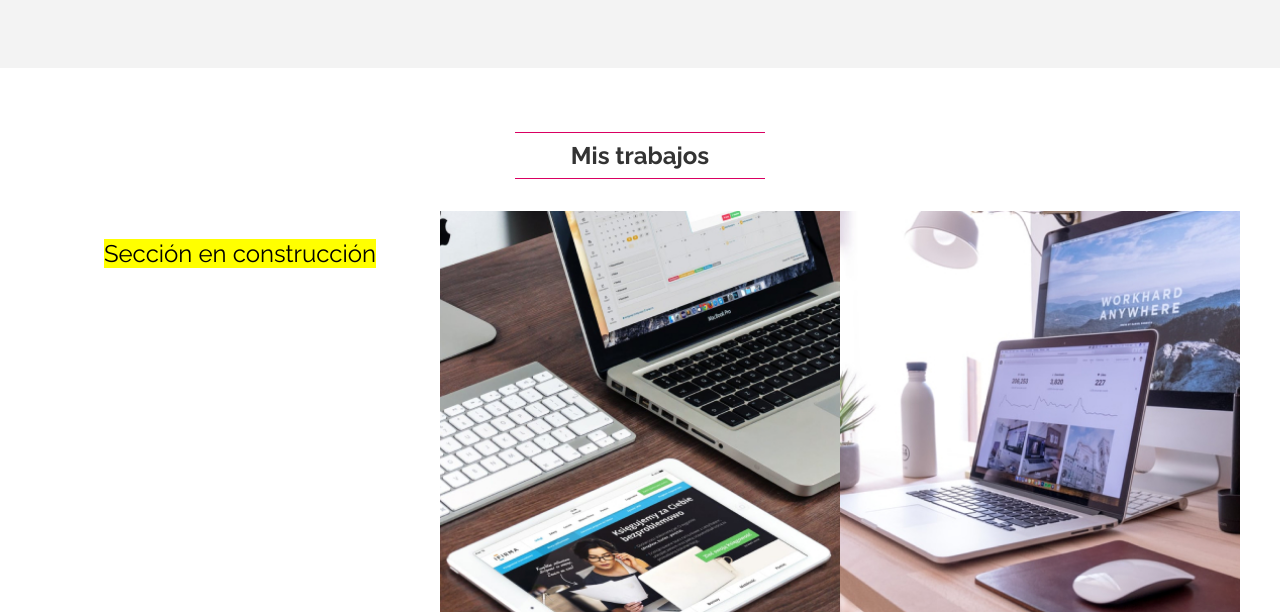
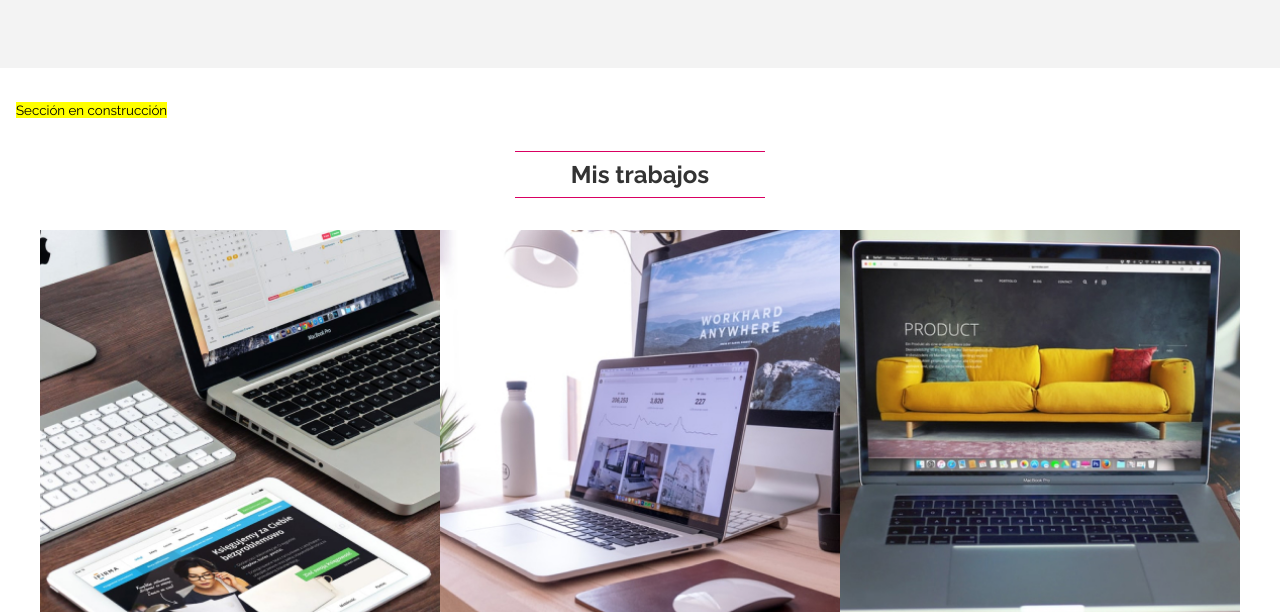
Before and after one commit to OscarTom/oscartom.github.io, a plain HTML site: page index.html in a window 1280 px wide. Shown: the part 2607-3219 px from the top of the page. Drawn offline with Linux system fonts and the light colour scheme.

Commit message:
Update index.html

```diff
--- a/index.html
+++ b/index.html
@@ -202,9 +202,9 @@
     </section>
 
     <section id="portafolio" class="portfolio section">
+        <small><mark>Sección en construcción</mark></small>
         <div class="container">
             <h2 class="section-title">Mis trabajos</h2>
-            <p style="text-align: center; font-size: 1.5rem"><mark>Sección en construcción</mark></p>
 
             <a class="portfolio-card" href="#trabajo-1">
                 <img src="assets/portfolio-1.jpg" alt="Trabajo 1">
```
